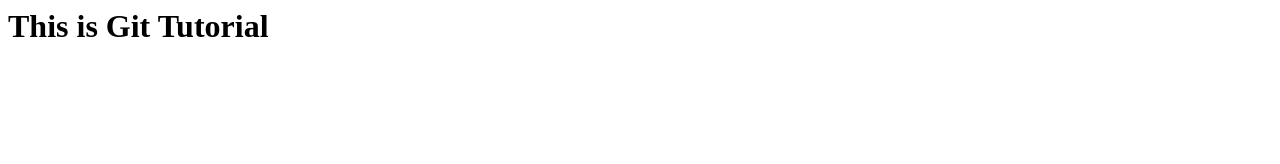
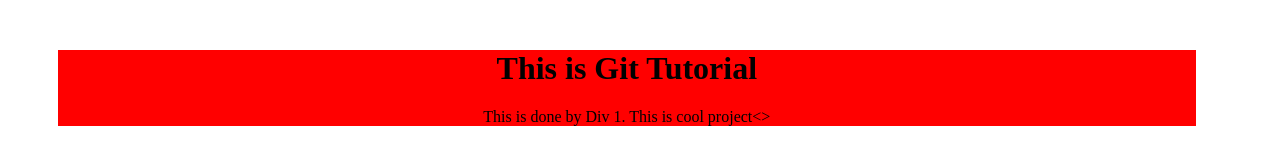
Before and after one commit to suresh-aiml/git-chk, a plain HTML site: page index.html in a window 1280 px wide. Drawn offline with Linux system fonts and the light colour scheme.

Commit message:
third commit

```diff
--- a/index.html
+++ b/index.html
@@ -8,8 +8,9 @@
 </style>
 </head>
 <body>
-<div>
+<div class="box red">
 <h1>This is Git Tutorial</h1>
+<p> This is done by Div 1. This is cool project<>
 
 </div>
 </body>
```
